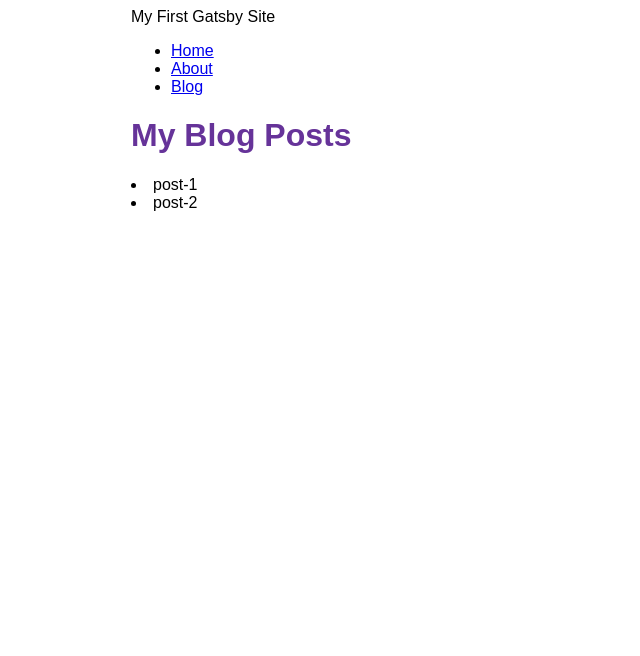
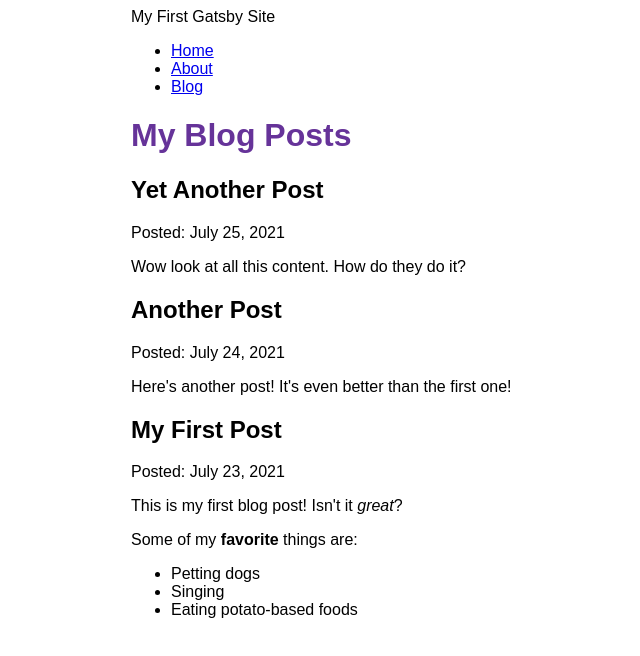
Before and after one commit to shuboc/my-gatsby-site, a Gatsby site: page /blog in a window 1280 px wide. Shown: the whole page, without its empty margins (259-899 px from the left). Built offline with nearby package versions, Linux system fonts and the light colour scheme; Gatsby itself is replaced by a stand-in of ours.

Commit message:
Finished Gatsby Tutorial Part 5

```diff
--- /dev/null
+++ b/blog/another-post.mdx
@@ -0,0 +1,6 @@
+---
+title: "Another Post"
+date: "2021-07-24"
+---
+
+Here's another post! It's even better than the first one!
--- /dev/null
+++ b/blog/my-first-post.mdx
@@ -0,0 +1,12 @@
+---
+title: "My First Post"
+date: "2021-07-23"
+---
+
+This is my first blog post! Isn't it *great*?
+
+Some of my **favorite** things are:
+
+* Petting dogs
+* Singing
+* Eating potato-based foods
--- /dev/null
+++ b/blog/yet-another-post.mdx
@@ -0,0 +1,6 @@
+---
+title: "Yet Another Post"
+date: "2021-07-25"
+---
+
+Wow look at all this content. How do they do it?
--- a/gatsby-config.js
+++ b/gatsby-config.js
@@ -13,5 +13,6 @@
         path: `${__dirname}/blog`,
       }
     },
+    "gatsby-plugin-mdx",
   ],
 };
--- a/package.json
+++ b/package.json
@@ -15,8 +15,11 @@
     "clean": "gatsby clean"
   },
   "dependencies": {
+    "@mdx-js/mdx": "^1.6.22",
+    "@mdx-js/react": "^1.6.22",
     "gatsby": "^4.3.0",
     "gatsby-plugin-image": "^2.3.0",
+    "gatsby-plugin-mdx": "^3.4.0",
     "gatsby-plugin-sharp": "^4.3.0",
     "gatsby-source-filesystem": "^4.3.0",
     "react": "^17.0.1",
--- a/src/pages/blog.js
+++ b/src/pages/blog.js
@@ -1,16 +1,21 @@
 import * as React from 'react'
 import { graphql } from 'gatsby'
+import { MDXRenderer } from 'gatsby-plugin-mdx'
 import Layout from '../components/layout'
 
 const BlogPage = ({ data }) => {
   console.log(data);
   return (
     <Layout pageTitle="My Blog Posts">
-      {data.allFile.nodes.map(node => {
+      {data.allMdx.nodes.map(node => {
         return (
-          <li key={node.name}>
-            {node.name}
-          </li>
+          <article key={node.id}>
+            <h2>{node.frontmatter.title}</h2>
+            <p>Posted: {node.frontmatter.date}</p>
+            <MDXRenderer>
+              {node.body}
+            </MDXRenderer>
+          </article>
         )
       })}
     </Layout>
@@ -18,10 +23,15 @@
 }
 
 export const query = graphql`
-  query MyQuery {
-    allFile {
+  query {
+    allMdx(sort: {fields: frontmatter___date, order: DESC}) {
       nodes {
-        name
+        frontmatter {
+          date(formatString: "MMMM D, YYYY")
+          title
+        }
+        id
+        body
       }
     }
   }
```
Also changed, not shown: blog/post-1.mdx (deleted), blog/post-2.mdx (deleted), 1 other file.
